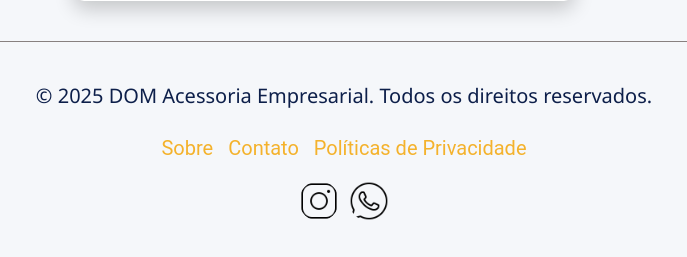
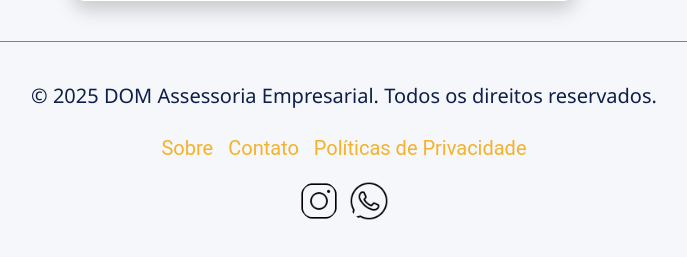
Before and after one commit to gustavoverneck/nala, a Flask app: page /contato in a window 1280 px wide. Shown: the part 583-840 px from the top of the page, without its empty margins (316-1003 px from the left). Run offline with Flask 3, Linux system fonts and the light colour scheme.

Commit message:
Update footer.html

```diff
--- a/templates/footer.html
+++ b/templates/footer.html
@@ -1,6 +1,6 @@
 <footer>
     <div class="footer-container">
-        <p>&copy; 2025 DOM Acessoria Empresarial. Todos os direitos reservados.</p>
+        <p>&copy; 2025 DOM Assessoria Empresarial. Todos os direitos reservados.</p>
         <ul class="footer-links">
             <li><a href="/sobre">Sobre</a></li>
             <li><a href="/contato">Contato</a></li>
```
